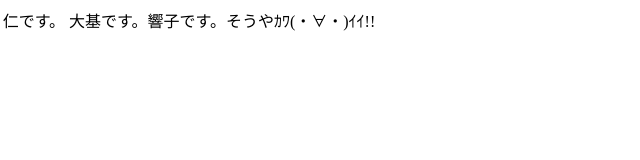
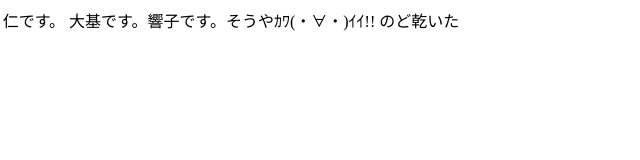
Before and after one commit to 39TO/zemi_practice1, a plain HTML site: page index.html in a window 1280 px wide. Shown: the full height of the page, 637-1277 px from the left. Drawn offline with Linux system fonts and the light colour scheme.

Commit message:
変えた

```diff
--- a/index.html
+++ b/index.html
@@ -9,5 +9,6 @@
   <body>
     みんな自分のファイルをmemberフォルダに作って、そのファイル内でgitの練習をしよう
     仁です。 大基です。響子です。そうやｶﾜ(・∀・)ｲｲ!!
+    のど乾いた
   </body>
 </html>
```
